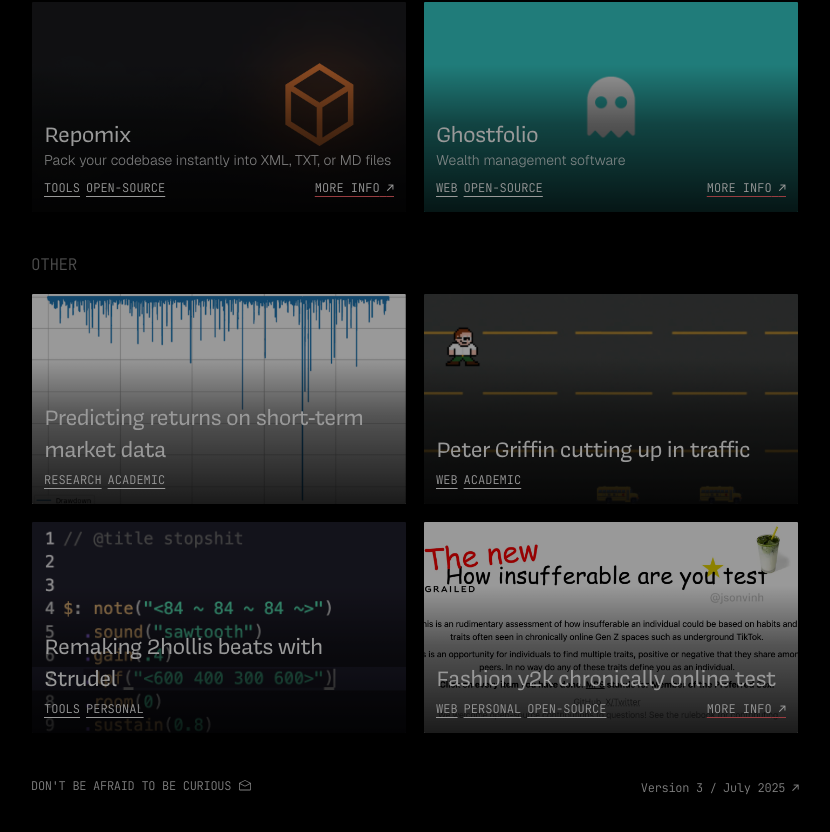
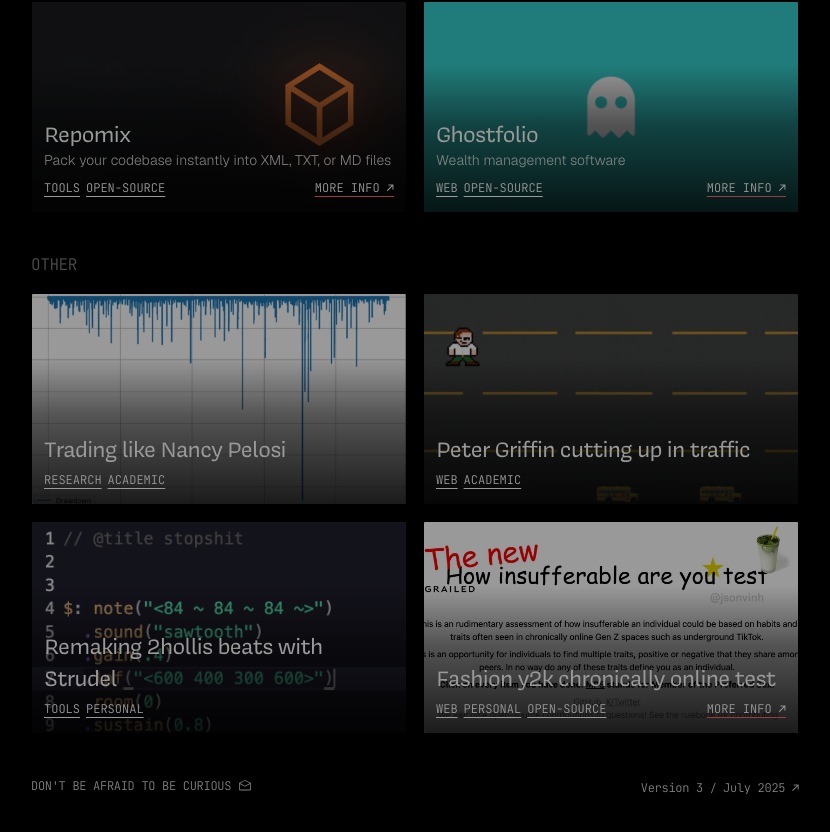
Before and after one commit to vznh/mole, a Next.js app: page / in a window 1280 px wide. Shown: the part 2218-3050 px from the top of the page, without its empty margins (225-1055 px from the left). Built offline with nearby package versions, Linux system fonts and the light colour scheme.

Commit message:
add: changed new

```diff
--- a/src/presets/work.ts
+++ b/src/presets/work.ts
@@ -209,7 +209,7 @@ export const upcoming: ProjectRowProps[] = [
 export const other: ProjectRowProps[] = [
   {
     key: 1,
-    title: "Predicting returns on short-term market data",
+    title: "Trading like Nancy Pelosi",
     categories: ["RESEARCH", "ACADEMIC"],
     imgPaths: [
       "/images/projects/veil/1.png",
```
